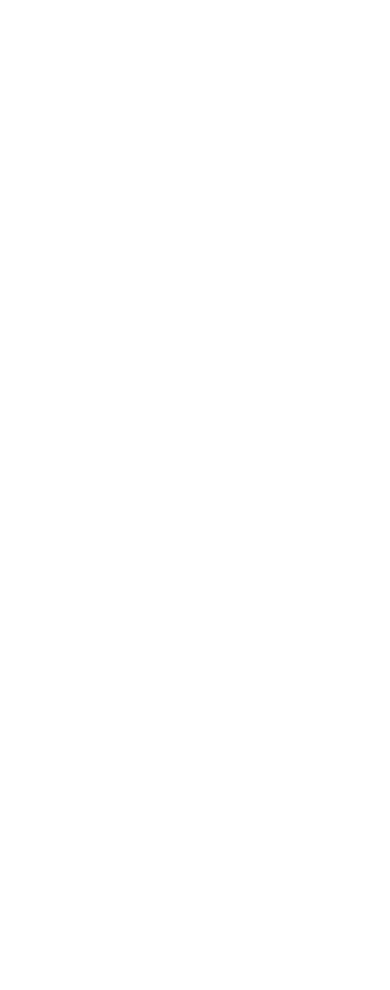
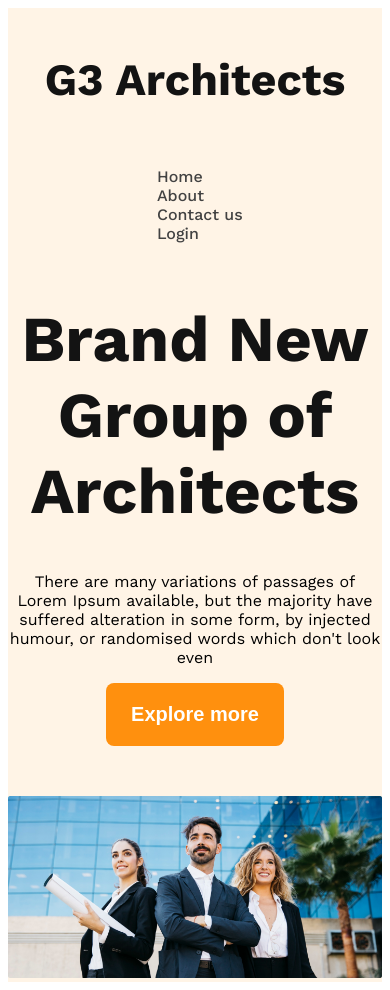
Before and after one commit to Rayhan-10/G3-architectect-website, a plain HTML site: page index.html in a window 390 px wide. Before the commit the page ends 844 px from the top, so only its background shows below. Drawn offline with nearby package versions, Linux system fonts and the light colour scheme.

Commit message:
after banner and make responsive

```diff
--- a/index.html
+++ b/index.html
@@ -9,9 +9,25 @@
     <title>G3 Architect website</title>
     <link rel="stylesheet" href="styles/architect.css">
 </head>
-<body>
-    <header>
-
+<body class="work-sans-font">
+    <header class="bg-light">
+        <nav class="navbar display-flex">
+            <h3 class="brand dark-1">G3 Architects</h3>
+            <ul class="nav-links display-flex">
+                <li class="nav-item"><a href="" class="nav-link text-gray">Home</a></li>
+                <li class="nav-item"><a href="" class="nav-link text-gray">About</a></li>
+                <li class="nav-item"><a href="" class="nav-link text-gray">Contact us</a></li>
+                <li class="nav-item"><a href="" class="nav-link text-gray">Login</a></li>
+            </ul>
+        </nav>
+        <div class="banner">
+            <div class="banner-content">
+                <h1 class="banner-title dark-1">Brand New Group of Architects </h1>
+            <p class="banner-description gray-light">There are many variations of passages of Lorem Ipsum available, but the majority have suffered alteration in some form, by injected humour, or randomised words which don't look even</p>
+            <button class="primary-btn">Explore more</button>
+            </div>
+            <img class="banner-img" src="images/banner.png" alt="">
+        </div>
     </header>
     <main>
 
--- a/styles/architect.css
+++ b/styles/architect.css
@@ -1,6 +1,83 @@
 /* font */
-.work-sans-normal{
+@import url('https://fonts.googleapis.com/css2?family=Fira+Sans:ital,wght@0,100;0,200;0,300;0,400;0,500;0,600;0,700;0,800;0,900;1,100;1,200;1,300;1,400;1,500;1,600;1,700;1,800;1,900&family=Open+Sans:ital,wght@0,300..800;1,300..800&family=Work+Sans:ital,wght@0,100..900;1,100..900&display=swap');
+.work-sans-font{
     font-family: "Work Sans", serif;
     font-optical-sizing: auto;
     font-style: normal;
   }
+  /* shared styles */
+  /* font colors */
+  .dark-1{
+    color: #131313;
+  }
+  .text-gray{
+    color: #424242;
+  }
+  .light-gray{
+    color: #727272;
+  }
+  .display-flex{
+    display: flex;
+  }
+.bg-light{
+    background-color: rgba(255, 144, 14, 0.1);
+}
+.primary-btn{
+    background-color: #FF900E;
+    color: #FFFFFF;
+    font-size: 1.25rem;
+    font-weight: 600;
+    padding: 20px 25px;
+    border: none;
+    border-radius: 8px;
+}
+  /* header styles */
+
+  /* Navbar styles */
+  .navbar{
+    justify-content: space-between;
+    align-items: center;
+  }
+  .brand{
+    font-size: 2.8rem;
+    font-weight: bold;
+  }
+  .nav-item {
+    list-style: none;
+    margin-right: 1.9rem;
+}
+.nav-link{
+    text-decoration: none;
+    font-weight: 500;
+
+}
+.navbar, .banner{
+    max-width: 1440px;
+    margin: 0 auto;
+}
+/* banner styles */
+.banner{
+    text-align: center;
+}
+.banner-content{
+    max-width: 850px;
+    margin: 0 auto;
+    margin-bottom: 50px;
+}
+.banner-title{
+    font-size: 4rem;
+    font-weight: bold;
+}
+.banner-description{
+    font-size: 1rem;
+}
+.banner-img{
+    width: 100%;
+}
+
+/* responsive media query */
+@media screen and (max-width:576px) {
+    .navbar , .nav-links{
+        flex-direction: column;
+    }
+}
```
